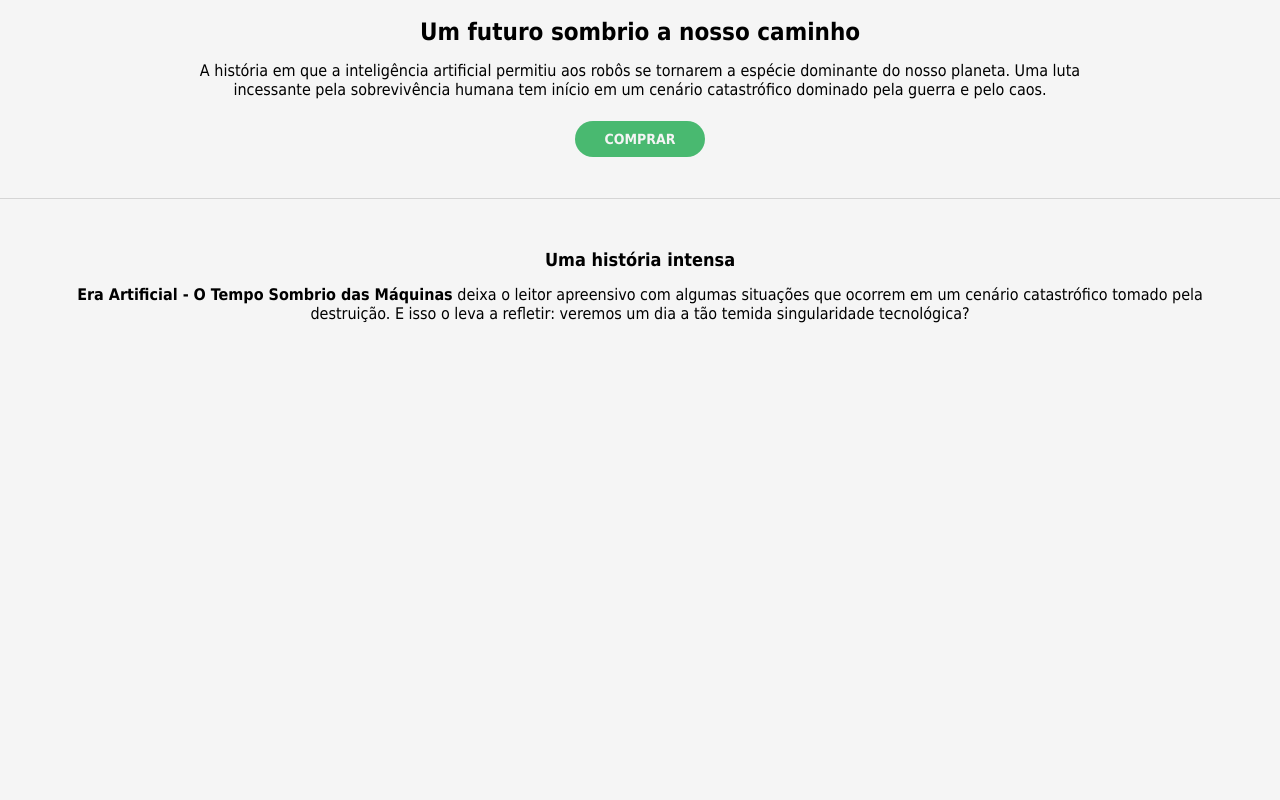
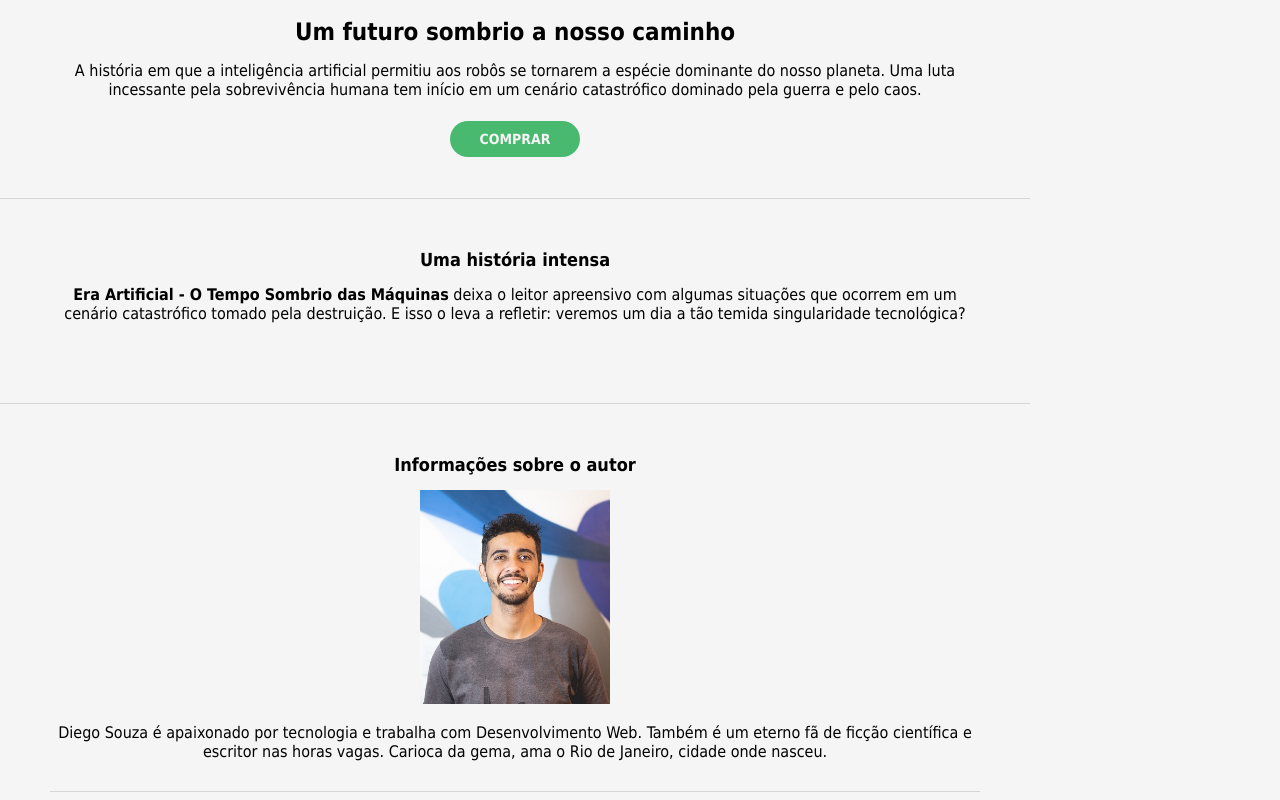
Before and after one commit to tiagobviegas/livro-a-era-artificial, a plain HTML site: page index.html in a window 1280 px wide. Shown: the part 384-1184 px from the top of the page. Before the commit the page ends 800 px from the top, so only its background shows below. Drawn offline with Linux system fonts and the light colour scheme.

Commit message:
sessao 3 concluida - adicionado arquivo read-me

```diff
--- a/index.html
+++ b/index.html
@@ -25,7 +25,13 @@
         <span>Era Artificial - O Tempo Sombrio das Máquinas</span> deixa o leitor apreensivo com algumas situações que ocorrem em um cenário catastrófico tomado pela destruição. E isso o leva a refletir: veremos um dia a tão temida singularidade tecnológica?
       </p>
     </div>
-    <div></div>
+    <div class="sessao-3">
+      <h3 class="subtitulo">Informações sobre o autor</h3>
+      <img class="img-autor" src="assets/img/autor.jpg" alt="">
+      <p class="texto-autor">
+        Diego Souza é apaixonado por tecnologia e trabalha com Desenvolvimento Web. Também é um eterno fã de ficção científica e escritor nas horas vagas. Carioca da gema, ama o Rio de Janeiro, cidade onde nasceu.
+      </p>
+    </div>
   </div>
 
 </body>
--- a/style.css
+++ b/style.css
@@ -13,6 +13,7 @@
 .sessao-1 {
   color: #000000;
   padding: 50px;
+  width: 930px;
   border-bottom: 1px solid #D5D5D5
 }
 
@@ -59,6 +60,8 @@
 
 .sessao-2 {
   padding: 50px;
+  width: 930px;
+  border-bottom: 1px solid #D5D5D5
 }
 
 .subtitulo {
@@ -76,3 +79,21 @@ span {
   padding-bottom: 30px;
   padding-left: auto;
 }
+
+.sessao-3 {
+  padding: 50px;
+  width: 930px;
+}
+
+.img-autor {
+  width: 190px;
+  padding: 15px;
+}
+
+.texto-autor {
+  font-size: 16px;
+  padding-right: auto;
+  padding-bottom: 30px;
+  padding-left: auto;
+  border-bottom: 1px solid #D5D5D5;
+}
```
Also changed, not shown: 1 other file.
